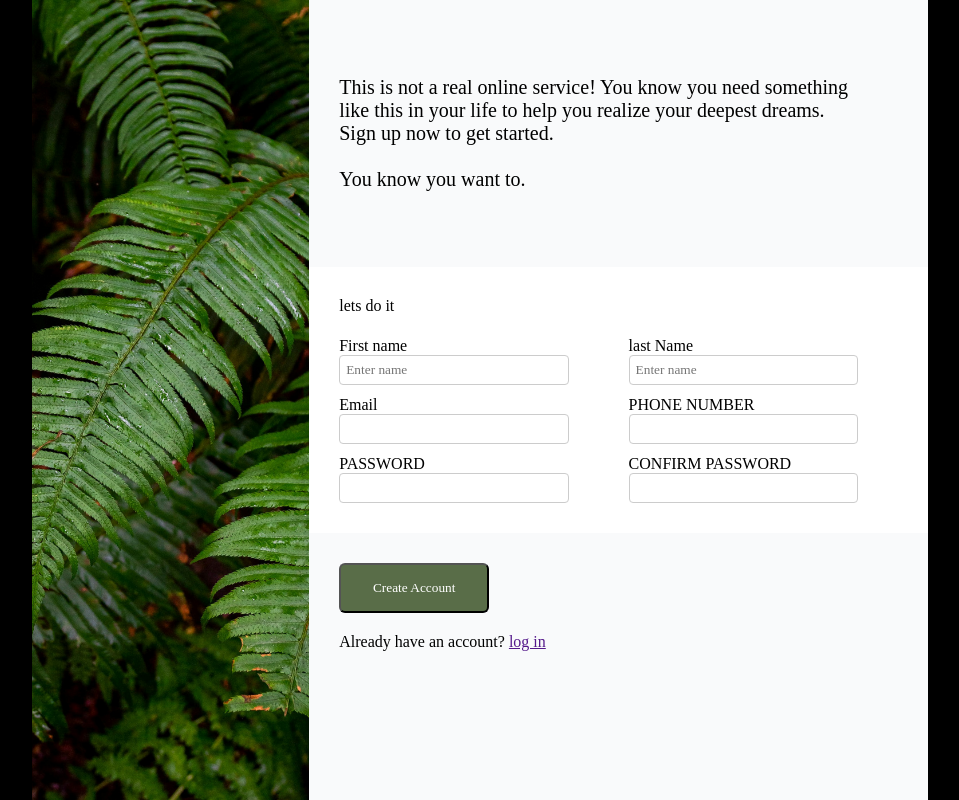
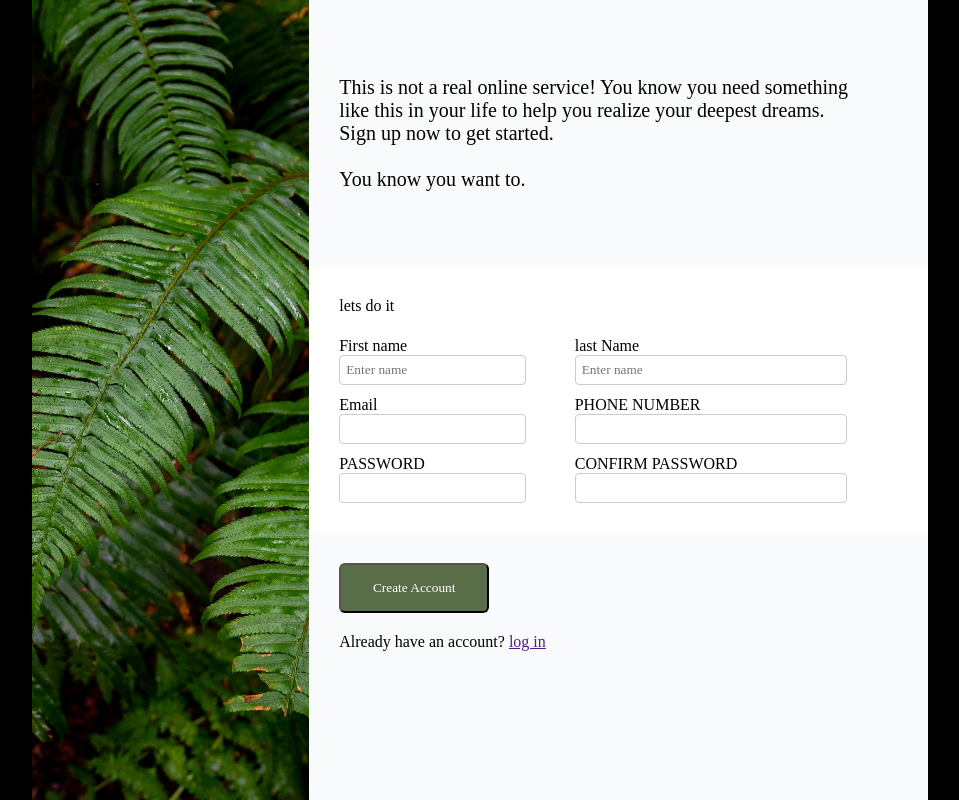
Before and after one commit to sudeepkhadka-hub/sign-up-form, a plain HTML site: page index.html in a window 1280 px wide. Shown: the whole page, without its empty margins (160-1119 px from the left). Drawn offline with Linux system fonts and the light colour scheme.

Commit message:
small change

```diff
--- a/style.css
+++ b/style.css
@@ -85,7 +85,7 @@
 }
 .mid  .form-container {
     display: grid;
-        grid-template-columns: 1fr 1fr;
+        grid-template-columns: 1fr 1.5fr;
         /* Two columns */
         gap: 10px 20px;
         /* Row and column gaps */
```
